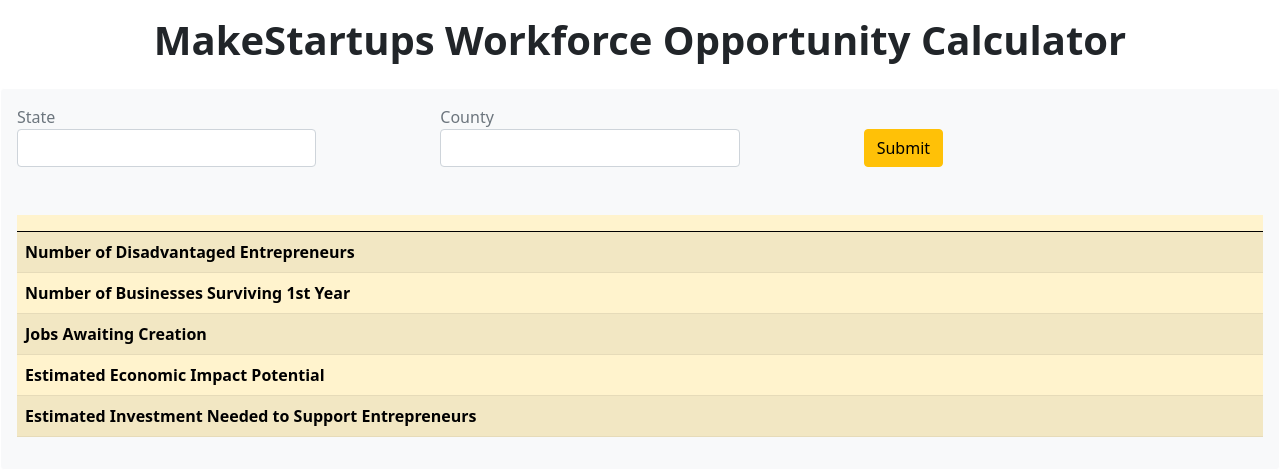
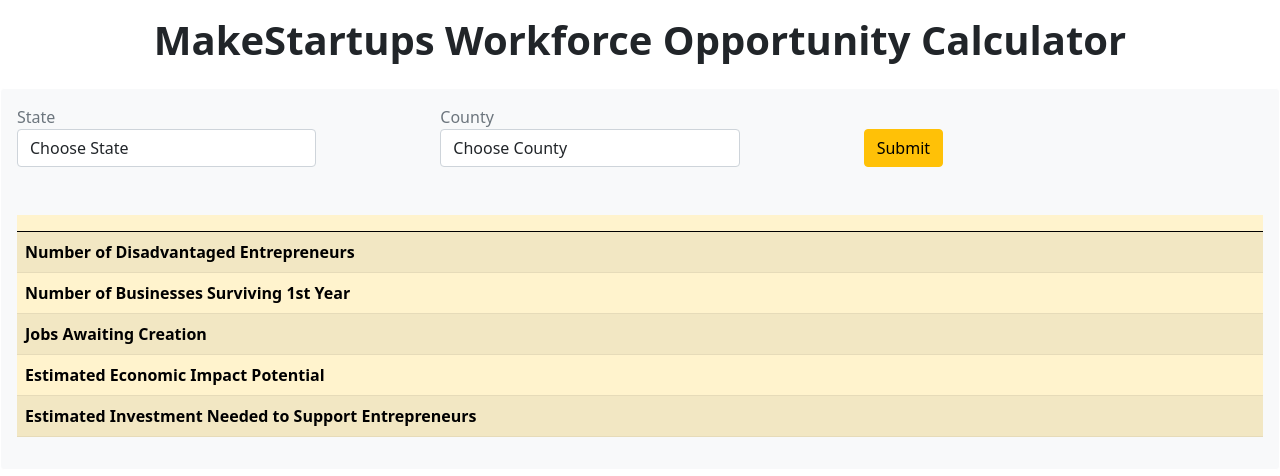
Before and after one commit to MakeStartups/opportunitycalculator, a plain HTML site: page index.html in a window 1280 px wide. Drawn offline with nearby package versions, Linux system fonts and the light colour scheme; the site is published under a folder, as on GitHub Pages, so addresses that start at the root find nothing.

Commit message:
Fix ref to js file

```diff
--- a/index.html
+++ b/index.html
@@ -5,7 +5,7 @@
 		<meta http-equiv="X-UA-Compatible" content="IE=edge">
 		<meta name="viewport" content="width=device-width, initial-scale=1.0">
 		<link href="https://cdn.jsdelivr.net/npm/bootstrap@5.0.2/dist/css/bootstrap.min.css" rel="stylesheet" integrity="sha384-EVSTQN3/azprG1Anm3QDgpJLIm9Nao0Yz1ztcQTwFspd3yD65VohhpuuCOmLASjC" crossorigin="anonymous">
-		<script defer src="/js/calculator.js"></script>
+		<script defer src="./js/calculator.js"></script>
 		<script src="https://cdn.jsdelivr.net/npm/axios/dist/axios.min.js"></script>
 		<title>Opportunity Calculator</title>
 	</head>
```
